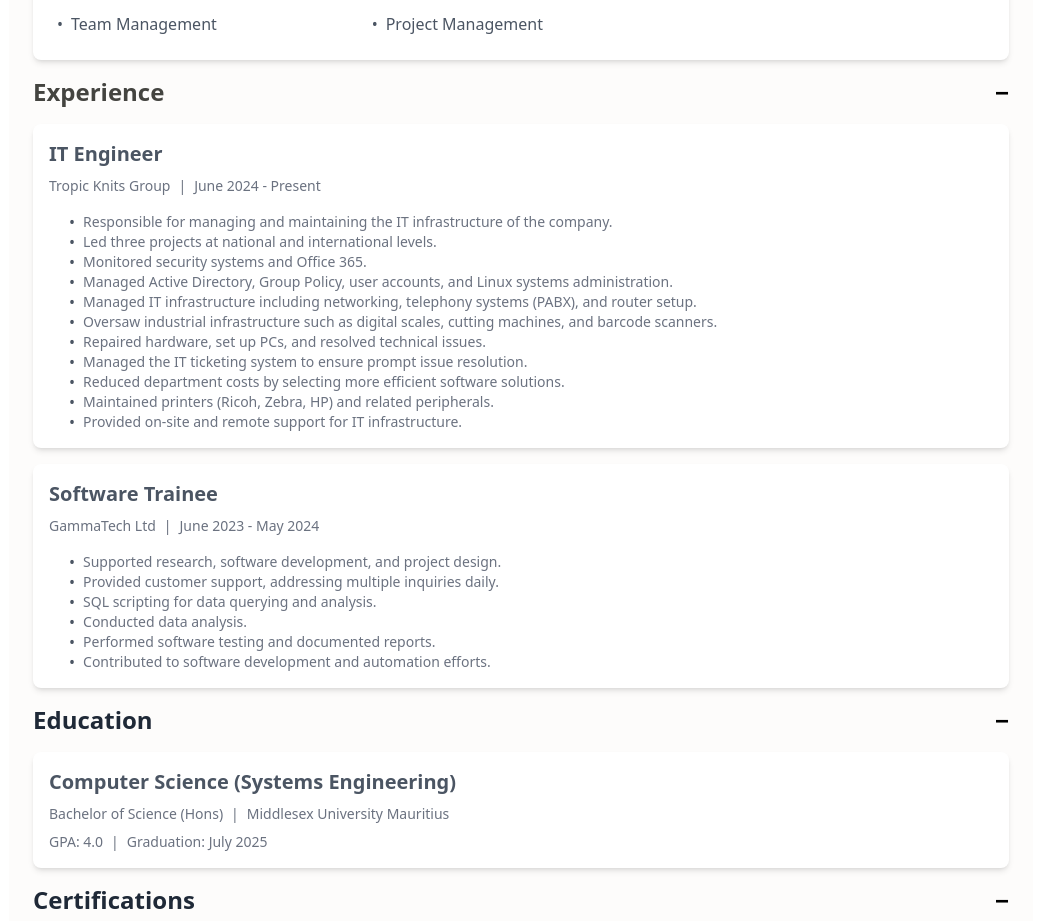
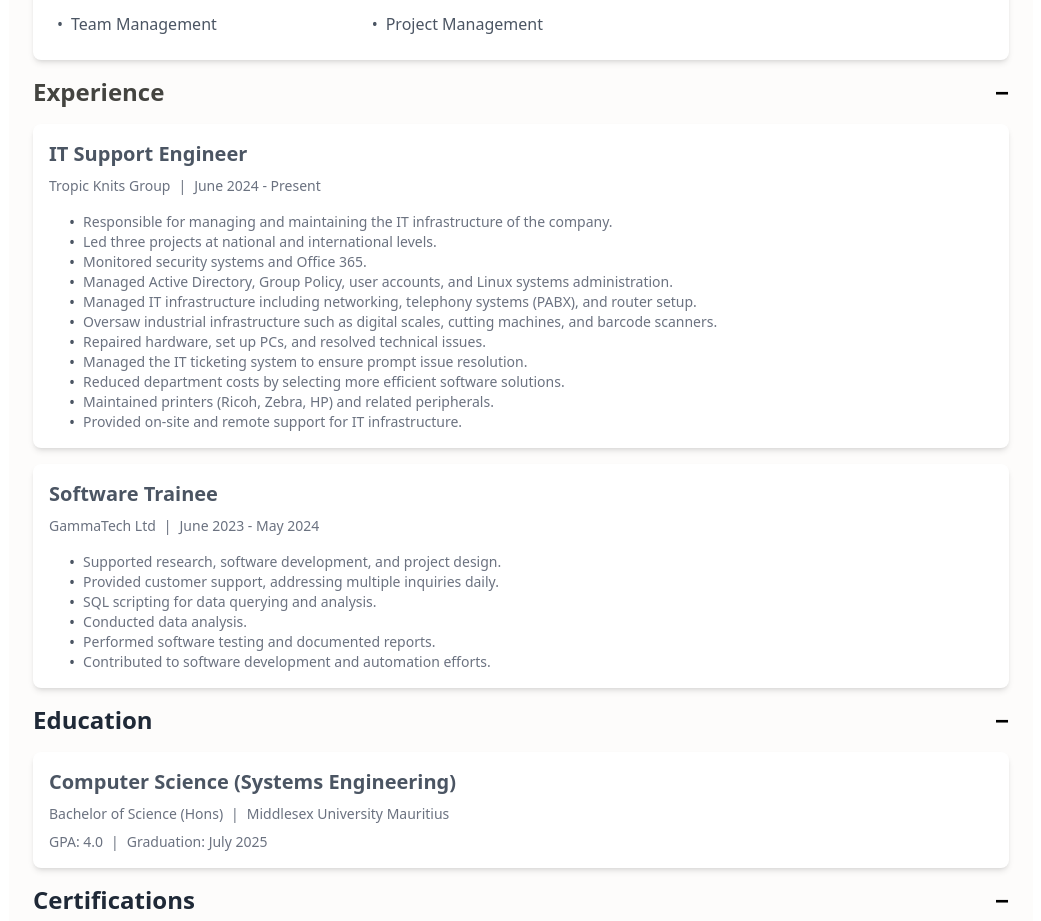
Before and after one commit to 13asad/13asad.github.io, a Vue app: page /resume in a window 1280 px wide. Shown: the part 900-1821 px from the top of the page, without its empty margins (119-1160 px from the left). Built offline with nearby package versions, Linux system fonts and the light colour scheme.

Commit message:
feat: implement dynamic work experience section with JSON data

```diff
--- a/src/components/resume/ResumeWorkExp.vue
+++ b/src/components/resume/ResumeWorkExp.vue
@@ -1,8 +1,9 @@
 <script setup>
 import { ref } from 'vue'
+import workExpData from '@/data/workExpData.json' // Import json work experience data
 
 const isWorkExpOpen = ref(true)
-const bullet = '•' // Define the bullet symbol here
+const bullet = '•' // Define the bullet symbol
 </script>
 
 <template>
@@ -15,158 +16,40 @@ const bullet = '•' // Define the bullet symbol here
             <span v-if="isWorkExpOpen">−</span>
             <span v-else>+</span>
         </h3>
-        <ul
+        <div
             v-if="isWorkExpOpen"
-            class="grid grid-cols-1 gap-4 text-gray-600 mb-4"
         >
-            <li class="bg-white shadow-md rounded-lg p-4">
+            <ul class="grid grid-cols-1 gap-4 text-gray-600 mb-4">
+                <li
+                    v-for="exp in workExpData"
+                    :key="exp.id"
+                    class="bg-white shadow-md rounded-lg p-4"
+                >
                     <h4 class="text-lg md:text-xl font-semibold mb-2">
-                    IT Engineer
+                        {{ exp.title }}
                     </h4>
                     <div
                         class="flex flex-col sm:flex-row items-start sm:items-center gap-2 text-gray-500 text-sm mb-2"
                     >
-                    <p>Tropic Knits Group</p>
+                        <p>{{ exp.company }}</p>
                         <span class="hidden sm:block">|</span>
-                    <p>June 2024 - Present</p>
+                        <p>{{ exp.dateRange }}</p>
                     </div>
                     <ul class="text-sm text-gray-500 list-none ml-5 mt-4">
-                    <li class="flex items-start">
+                        <li v-for="(responsibility, index) in exp.responsibilities" :key="index" class="flex items-start">
                             <span class="bullet mr-2">{{ bullet }}</span>
-                        <span
-                            >Responsible for managing and maintaining the IT
-                            infrastructure of the company.</span
-                        >
-                    </li>
-                    <li class="flex items-start">
-                        <span class="bullet mr-2">{{ bullet }}</span>
-                        <span
-                            >Led three projects at national and international
-                            levels.</span
-                        >
-                    </li>
-                    <li class="flex items-start">
-                        <span class="bullet mr-2">{{ bullet }}</span>
-                        <span>Monitored security systems and Office 365.</span>
-                    </li>
-                    <li class="flex items-start">
-                        <span class="bullet mr-2">{{ bullet }}</span>
-                        <span
-                            >Managed Active Directory, Group Policy, user
-                            accounts, and Linux systems administration.</span
-                        >
-                    </li>
-                    <li class="flex items-start">
-                        <span class="bullet mr-2">{{ bullet }}</span>
-                        <span
-                            >Managed IT infrastructure including networking,
-                            telephony systems (PABX), and router setup.</span
-                        >
-                    </li>
-                    <li class="flex items-start">
-                        <span class="bullet mr-2">{{ bullet }}</span>
-                        <span
-                            >Oversaw industrial infrastructure such as digital
-                            scales, cutting machines, and barcode
-                            scanners.</span
-                        >
-                    </li>
-                    <li class="flex items-start">
-                        <span class="bullet mr-2">{{ bullet }}</span>
-                        <span
-                            >Repaired hardware, set up PCs, and resolved
-                            technical issues.</span
-                        >
-                    </li>
-                    <li class="flex items-start">
-                        <span class="bullet mr-2">{{ bullet }}</span>
-                        <span
-                            >Managed the IT ticketing system to ensure prompt
-                            issue resolution.</span
-                        >
-                    </li>
-                    <li class="flex items-start">
-                        <span class="bullet mr-2">{{ bullet }}</span>
-                        <span
-                            >Reduced department costs by selecting more
-                            efficient software solutions.</span
-                        >
-                    </li>
-                    <li class="flex items-start">
-                        <span class="bullet mr-2">{{ bullet }}</span>
-                        <span
-                            >Maintained printers (Ricoh, Zebra, HP) and related
-                            peripherals.</span
-                        >
-                    </li>
-                    <li class="flex items-start">
-                        <span class="bullet mr-2">{{ bullet }}</span>
-                        <span
-                            >Provided on-site and remote support for IT
-                            infrastructure.</span
-                        >
-                    </li>
-                </ul>
-            </li>
-            <li class="bg-white shadow-md rounded-lg p-4">
-                <h4 class="text-lg md:text-xl font-semibold mb-2">
-                    Software Trainee
-                </h4>
-                <div
-                    class="flex flex-col sm:flex-row items-start sm:items-center gap-2 text-gray-500 text-sm mb-2"
-                >
-                    <p>GammaTech Ltd</p>
-                    <span class="hidden sm:block">|</span>
-                    <p>June 2023 - May 2024</p>
-                </div>
-                <ul class="text-sm text-gray-500 list-none ml-5 mt-4">
-                    <li class="flex items-start">
-                        <span class="bullet mr-2">{{ bullet }}</span>
-                        <span
-                            >Supported research, software development, and
-                            project design.</span
-                        >
-                    </li>
-                    <li class="flex items-start">
-                        <span class="bullet mr-2">{{ bullet }}</span>
-                        <span
-                            >Provided customer support, addressing multiple
-                            inquiries daily.</span
-                        >
-                    </li>
-                    <li class="flex items-start">
-                        <span class="bullet mr-2">{{ bullet }}</span>
-                        <span
-                            >SQL scripting for data querying and analysis.</span
-                        >
-                    </li>
-                    <li class="flex items-start">
-                        <span class="bullet mr-2">{{ bullet }}</span>
-                        <span>Conducted data analysis.</span>
-                    </li>
-                    <li class="flex items-start">
-                        <span class="bullet mr-2">{{ bullet }}</span>
-                        <span
-                            >Performed software testing and documented
-                            reports.</span
-                        >
-                    </li>
-                    <li class="flex items-start">
-                        <span class="bullet mr-2">{{ bullet }}</span>
-                        <span
-                            >Contributed to software development and automation
-                            efforts.</span
-                        >
+                            <span>{{ responsibility }}</span>
                         </li>
                     </ul>
                 </li>
             </ul>
+        </div>
     </section>
 </template>
 
 <style scoped>
 .bullet {
-    /* Define the bullet symbol styling here */
+    /* Define the bullet symbol styling */
     color: #4b5563; /* Tailwind gray-600 */
     font-size: 1rem;
 }
--- /dev/null
+++ b/src/data/workExpData.json
@@ -0,0 +1,35 @@
+[
+    {
+        "id": 1,
+        "title": "IT Support Engineer",
+        "company": "Tropic Knits Group",
+        "dateRange": "June 2024 - Present",
+        "responsibilities": [
+            "Responsible for managing and maintaining the IT infrastructure of the company.",
+            "Led three projects at national and international levels.",
+            "Monitored security systems and Office 365.",
+            "Managed Active Directory, Group Policy, user accounts, and Linux systems administration.",
+            "Managed IT infrastructure including networking, telephony systems (PABX), and router setup.",
+            "Oversaw industrial infrastructure such as digital scales, cutting machines, and barcode scanners.",
+            "Repaired hardware, set up PCs, and resolved technical issues.",
+            "Managed the IT ticketing system to ensure prompt issue resolution.",
+            "Reduced department costs by selecting more efficient software solutions.",
+            "Maintained printers (Ricoh, Zebra, HP) and related peripherals.",
+            "Provided on-site and remote support for IT infrastructure."
+        ]
+    },
+    {
+        "id": 2,
+        "title": "Software Trainee",
+        "company": "GammaTech Ltd",
+        "dateRange": "June 2023 - May 2024",
+        "responsibilities": [
+            "Supported research, software development, and project design.",
+            "Provided customer support, addressing multiple inquiries daily.",
+            "SQL scripting for data querying and analysis.",
+            "Conducted data analysis.",
+            "Performed software testing and documented reports.",
+            "Contributed to software development and automation efforts."
+        ]
+    }
+]
```
Lines whose indentation alone changed are shown as unchanged.
